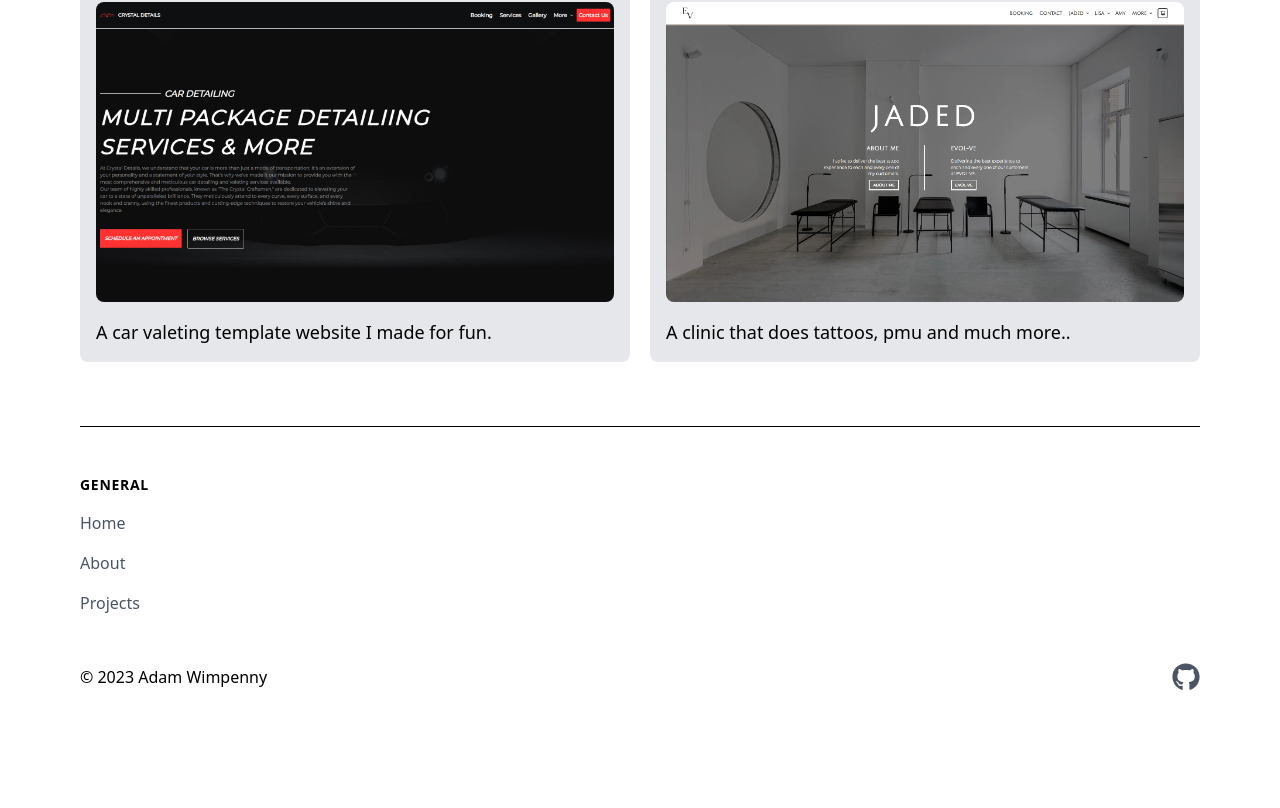
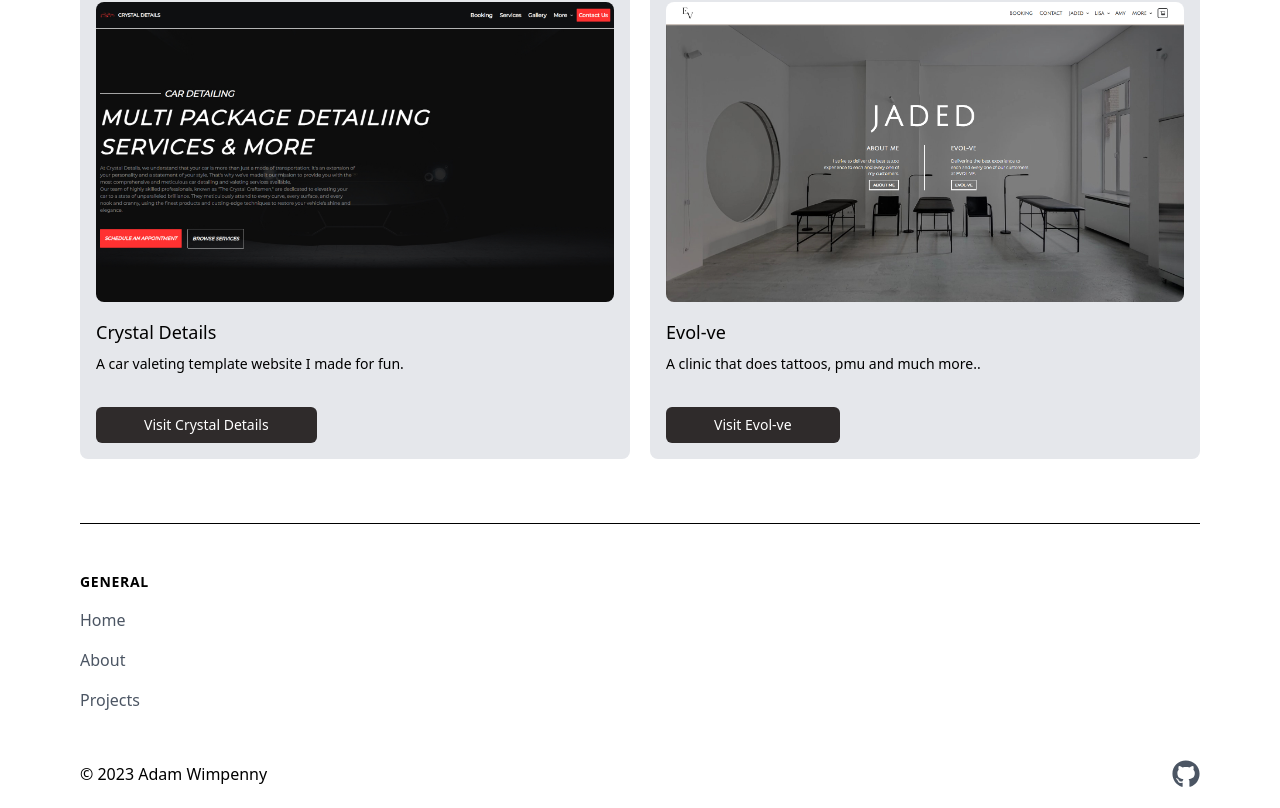
Before and after one commit to awimpenny/myPortfolio, a Next.js app: page / in a window 1280 px wide. Shown: the part 770-1578 px from the top of the page. Before the commit the page ends 1481 px from the top, so only its background shows below. Built offline with nearby package versions, Linux system fonts and the light colour scheme.

Commit message:
feat(home): added button to projects

```diff
--- a/app/page.tsx
+++ b/app/page.tsx
@@ -63,6 +63,7 @@ export default function Home() {
 
 interface Iprojects {
     img: string;
+    title: string;
     desc: string;
     link: string;
 }
@@ -71,11 +72,13 @@ const ProjectsList = () => {
     const projects: Iprojects[] = [
         {
             img: '/crystaldetails.jpg',
+            title: 'Crystal Details',
             desc: 'A car valeting template website I made for fun.',
             link: 'https://www.crystaldetails.co.uk/',
         },
         {
             img: '/evolve.jpg',
+            title: 'Evol-ve',
             desc: 'A clinic that does tattoos, pmu and much more..',
             link: 'https://evol-ve.com/',
         },
@@ -95,8 +98,18 @@ const ProjectsList = () => {
                                 className='object-cover bg-no-repeat rounded-lg w-full h-[300px]'
                             />
                         </a>
-
-                        <h3 className='text-lg mt-4'>{v.desc}</h3>
+                        <h2 className='text-lg mt-4 mb-2'>{v.title}</h2>
+                        <h3 className='text-sm mb-4'>{v.desc}</h3>
+                        <hr />
+                        <a href={v.link} target='_blank'>
+                            <button
+                                aria-label='button'
+                                type='button'
+                                className='mt-4 text-sm md:w-auto md:inline-flex py-2 px-1 md:px-12 rounded-md w-full bg-[#2f2b2b] dark:bg-white text-white dark:text-black items-center justify-center general-ring-state font-medium'
+                            >
+                                Visit {v.title}
+                            </button>
+                        </a>
                     </div>
                 );
             })}
```
